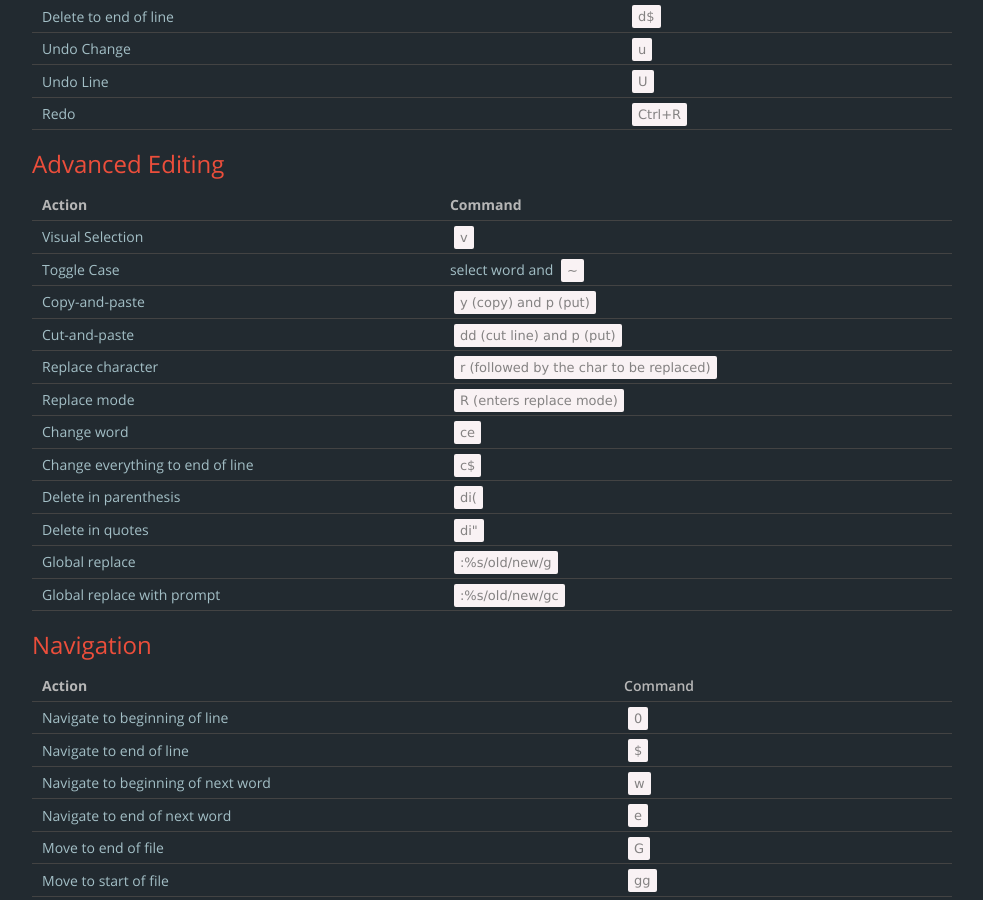
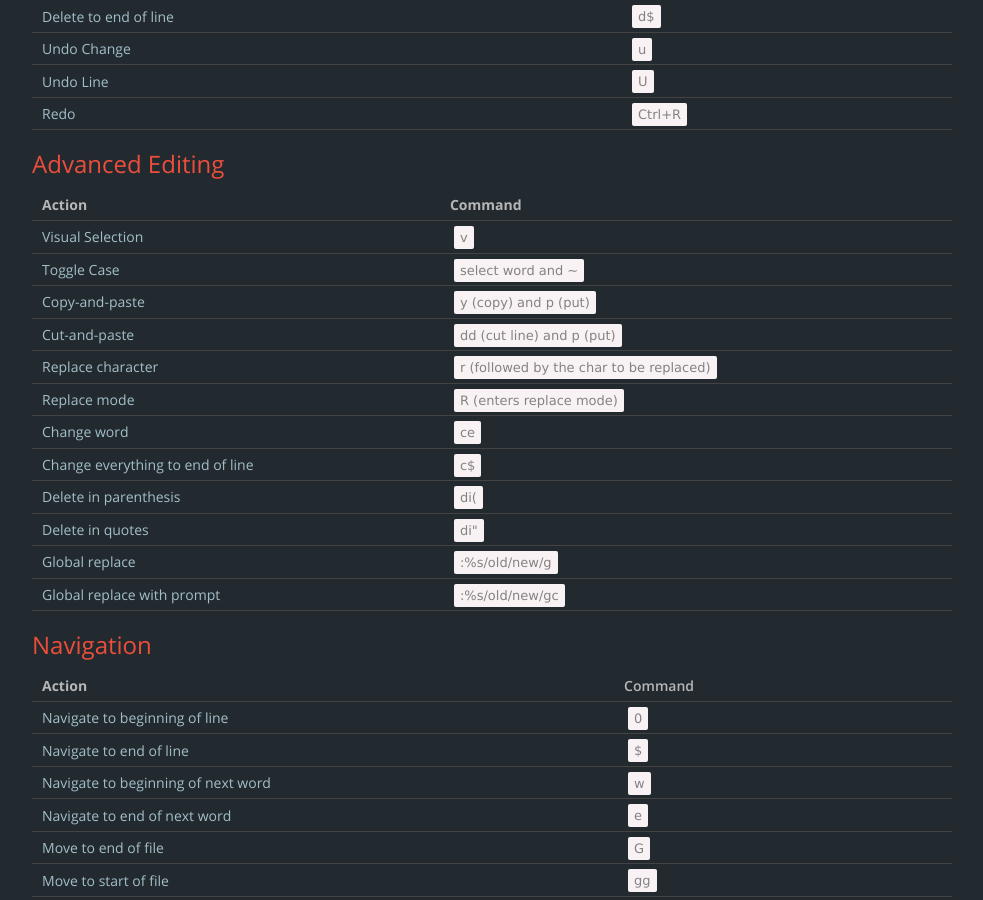
Before and after one commit to rajivrnair/rajivrnair.github.io, a Jekyll site: the page built from _posts/2016-01-02-vim.md, in a window 1280 px wide and 900 px high, scrolled down 721 px. Shown: the whole window, without its empty margins (148-1131 px from the left). Built offline with Jekyll 4.4.1, drawn with Linux system fonts in a browser that asks for light colours; nearby versions of some CDN libraries; comment, search, counter and statistics services are not loaded.

Commit message:
Minor fix

```diff
--- a/_posts/2016-01-02-vim.md
+++ b/_posts/2016-01-02-vim.md
@@ -26,7 +26,7 @@ TL;DR Run _vimtutor_ and be enlightened!
 | **Action** | **Command** |
 | ------- | -------- |
 | Visual Selection | `v` |
-| Toggle Case | select word and `~` |
+| Toggle Case | `select word and ~` |
 | Copy-and-paste | `y (copy) and p (put)` |
 | Cut-and-paste | `dd (cut line) and p (put)` |
 | Replace character | `r (followed by the char to be replaced)` |
```
